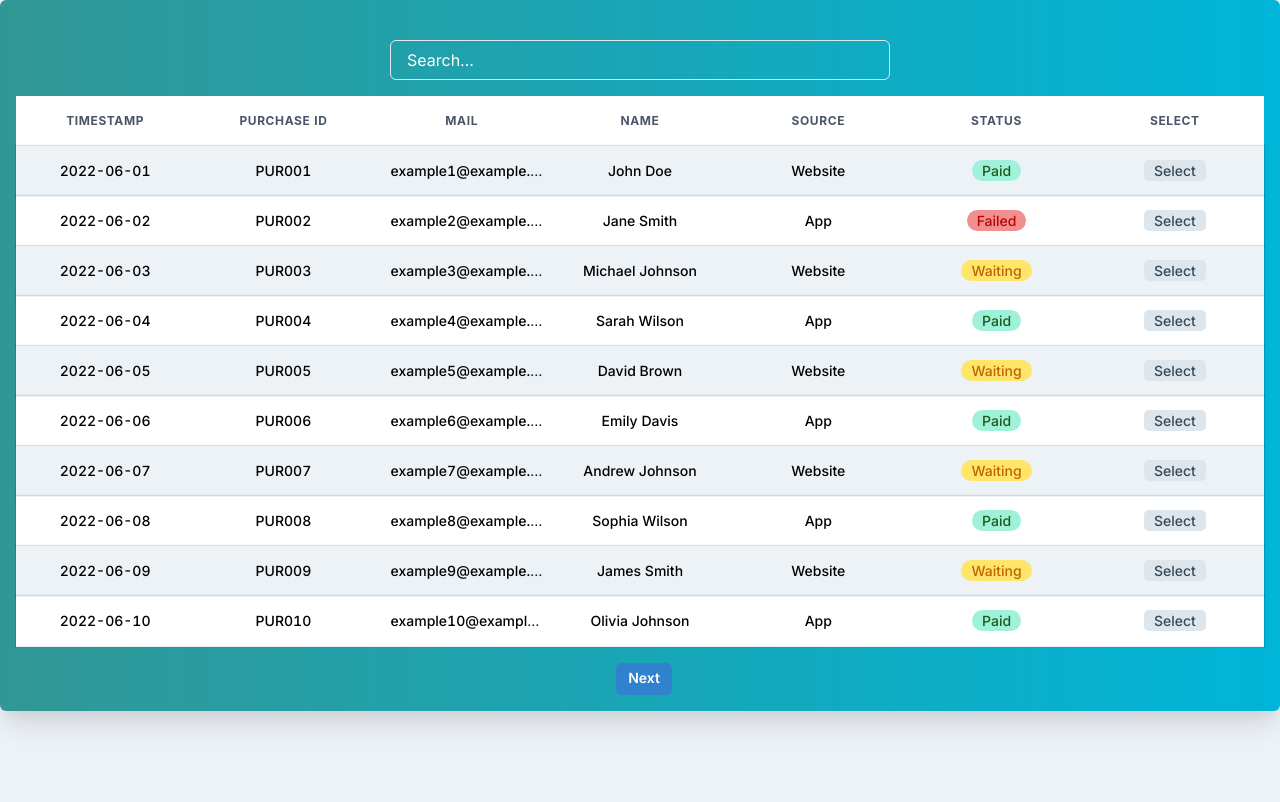
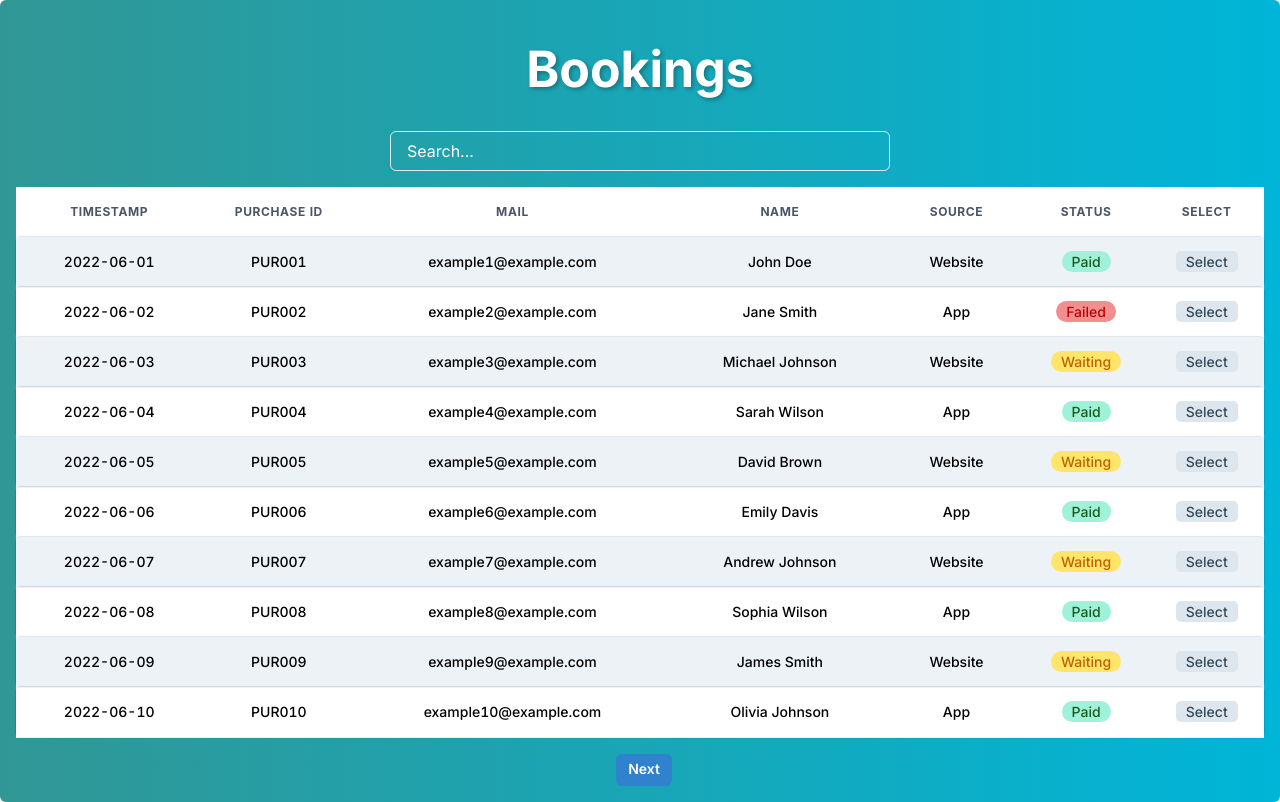
Before and after one commit to raj00anand/table, a Next.js app: page / in a window 1280 px wide. Built offline with nearby package versions, Linux system fonts and the light colour scheme.

Commit message:
added some style to the page

```diff
--- a/package.json
+++ b/package.json
@@ -23,6 +23,7 @@
     "react": "18.2.0",
     "react-dom": "18.2.0",
     "react-resizable": "^3.0.5",
+    "react-table": "^7.8.0",
     "typescript": "5.1.6"
   }
 }
--- a/src/app/DataTable.tsx
+++ b/src/app/DataTable.tsx
@@ -1,18 +1,19 @@
 'use client'
 
-import { Box, Table, Thead, Tbody, Tr, Th, Td, Input, useColorModeValue, Flex, Button,Text, Center} from '@chakra-ui/react';
+import { Box, Table, Thead, Tbody, Tr, Th, Td, Input, useColorModeValue, Flex, Button, Text, Center } from '@chakra-ui/react';
 import { useState, useEffect, CSSProperties } from 'react';
 
 type DataTableProps = {
   headers: string[];
   captions: string;
   rows: (string | JSX.Element[] | number)[][];
-  pagination?: boolean;
+  pagination: boolean;
 };
 
 const DataTable: React.FC<DataTableProps> = ({ headers, rows, captions, pagination }) => {
   const [searchValue, setSearchValue] = useState('');
   const [currentPage, setCurrentPage] = useState(1);
+
   const [sortConfig, setSortConfig] = useState<{ key: number; direction: 'ascending' | 'descending' }>({
     key: -1,
     direction: 'ascending',
@@ -76,18 +77,17 @@ const DataTable: React.FC<DataTableProps> = ({ headers, rows, captions, paginati
   const visibleRows = sortedRows.slice(startIndex, endIndex);
 
   const rowColors = useColorModeValue(['white', 'white'], ['gray.700', 'gray.800']);
-    if (typeof document !== 'undefined') {
-        let bgColor = document.body.style.background = "#EDF2F7"
-     }
 
   return (
-    <Box overflowX="auto" bgGradient="linear(to-r, teal.500, cyan.500)"
+    <Box
+      bgGradient="linear(to-r, teal.500, cyan.500)"
+      minH="100vh"
       p={4}
       borderRadius="md"
-    boxShadow="xl">
+      boxShadow="xl"
+    >
+      <Center>
         <Text
-        justifyContent="center"
-        textAlign="center"
           mt={4}
           fontSize={50}
           color="white"
@@ -98,11 +98,27 @@ const DataTable: React.FC<DataTableProps> = ({ headers, rows, captions, paginati
         >
           {captions}
         </Text>
+      </Center>
       <Flex justify="center" mb={4} mt={6}>
-        <Input placeholder="Search..." value={searchValue} onChange={handleSearchChange} w="500px" sx={{ '::placeholder': { color: 'white' } }}/>
+        <Input
+          placeholder="Search..."
+          value={searchValue}
+          onChange={handleSearchChange}
+          w="500px"
+          sx={{
+            '::placeholder': { color: 'white' },
+            '::before': { border: 'none' },
+            '::after': { border: 'none' },
+          }}
+        />
       </Flex>
 
-      <Table variant="striped" colorScheme="gray" size="sm" className="equal-width-table" >
+      <Table
+        variant="striped"
+        colorScheme="gray"
+        size="sm"
+        borderRadius={5}
+      >
         <Thead>
           <Tr>
             {headers.map((header, index) => (
@@ -123,13 +139,13 @@ const DataTable: React.FC<DataTableProps> = ({ headers, rows, captions, paginati
             ))}
           </Tr>
         </Thead>
-
         <Tbody>
           {visibleRows.map((row, rowIndex) => (
             <Tr
               key={rowIndex}
               bg={rowColors[rowIndex % rowColors.length]}
               boxShadow="rgba(9, 30, 66, 0.25) 0px 1px 1px, rgba(9, 30, 66, 0.13) 0px 0px 1px 1px"
+              borderRadius={5}
             >
               {row.map((cell, cellIndex) => {
                 const isStatusColumn = headers[cellIndex] === 'Status';
@@ -170,6 +186,7 @@ const DataTable: React.FC<DataTableProps> = ({ headers, rows, captions, paginati
                   style.padding = '2px 10px';
                   style.fontWeight = '500';
                 }
+
                 return (
                   <Td
                     key={cellIndex}
@@ -215,20 +232,6 @@ const DataTable: React.FC<DataTableProps> = ({ headers, rows, captions, paginati
           )}
         </Flex>
       )}
-      <style jsx global>{`
-        .equal-width-table {
-          width: 100%;
-          table-layout: fixed;
-          /* border-collapse: collapse;
-          border-radius: 30px; */
-
-        }
-        .equal-width-table th,
-        .equal-width-table td {
-          width: calc(100% / ${headers.length});
-        }
-
-      `}</style>
     </Box>
   );
 };
--- a/src/app/MyPage.tsx
+++ b/src/app/MyPage.tsx
@@ -5,14 +5,7 @@ import data from './data'
 
 const MyPage: React.FC = () => {
   const headers = ['Timestamp', 'Purchase Id', 'Mail', 'Name', 'Source', 'Status', 'Select'];
-  // const rows = [
-  //   ['2023-07-01', '123', 'example@mail.com', 'John Doe', 'Web', 'Paid', 'Select'],
-  //   ['2023-07-02', '456', 'another@mail.com', 'Jane Smith', 'Mobile', 'Waiting', 'Select'],
-  //   ['2023-07-02', '456', 'another@mail.com', 'Jane Smith', 'Mobile', 'Failed', 'Select'],
-  //   ['2023-07-02', '456', 'another@mail.com', 'Jane Smith', 'Mobile', 'Failed', 'Select'],
 
-  //   // Add more rows as needed
-  // ];
 
   const theme = extendTheme({
     colors: {
@@ -26,7 +19,7 @@ const MyPage: React.FC = () => {
   return (
     <div>
       <ChakraProvider theme={theme}>
-        <DataTable headers={headers} rows={data} pagination={false}/>
+        <DataTable headers={headers} rows={data} captions={"Bookings"} pagination={false}/>
       </ChakraProvider>
 
 
--- a/src/app/page.tsx
+++ b/src/app/page.tsx
@@ -2,7 +2,11 @@
 // import styles from './page.module.css'
 import MyPage from "./MyPage";
 
+
 export default function Home() {
+  if (typeof document !== 'undefined') {
+    let bgColor = document.body.style.backgroundImage = "linear(to-r, teal.500, cyan.500)"
+ }
   return (
     <main>
       <div>
```
Also changed, not shown: 1 other file (tests, documents, lock files or other folders). Lines whose indentation alone changed are shown as unchanged.
